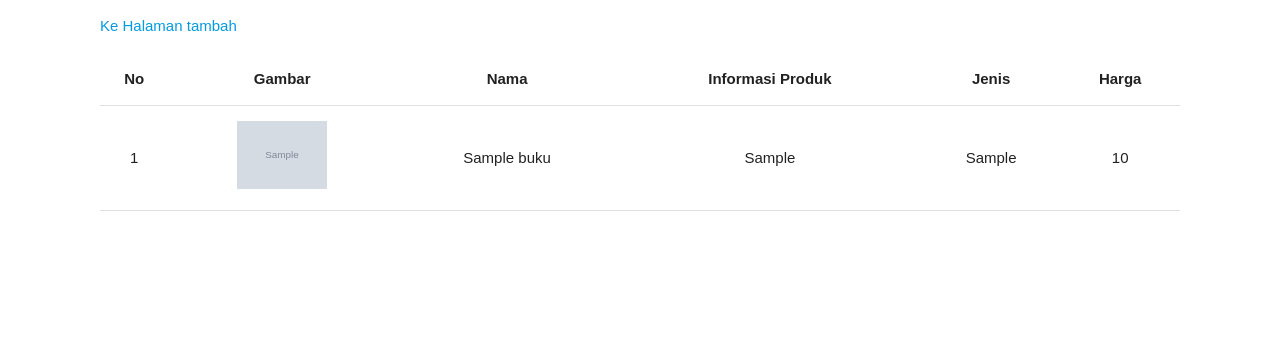
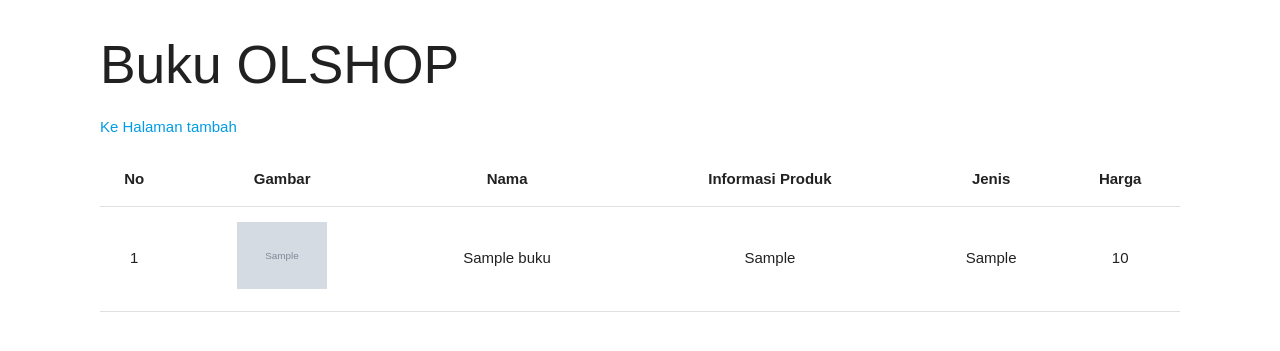
Before and after one commit to Fajar-NS/prakweb_C_203040074, a PHP site: page / in a window 1280 px wide. Shown: the top 351 px of the page. Run offline with PHP 8.4, Linux system fonts and the light colour scheme; tables that the repository leaves empty or names only in its code hold one stand-in row (values such as "Sample post"); grey boxes marked "Sample" are stand-in pictures; some libraries are stand-ins or nearby versions.

Commit message:
commit dualun

```diff
--- a/pw/index.php
+++ b/pw/index.php
@@ -17,6 +17,8 @@ $buku = query("SELECT * FROM buku");
 </head>
 
 <body style="margin: auto 100px;">
+
+<h2>Buku OLSHOP</h2>
 <p></p>
     <div class="add">
         <a href="php/form.php">Ke Halaman tambah</a>
```
